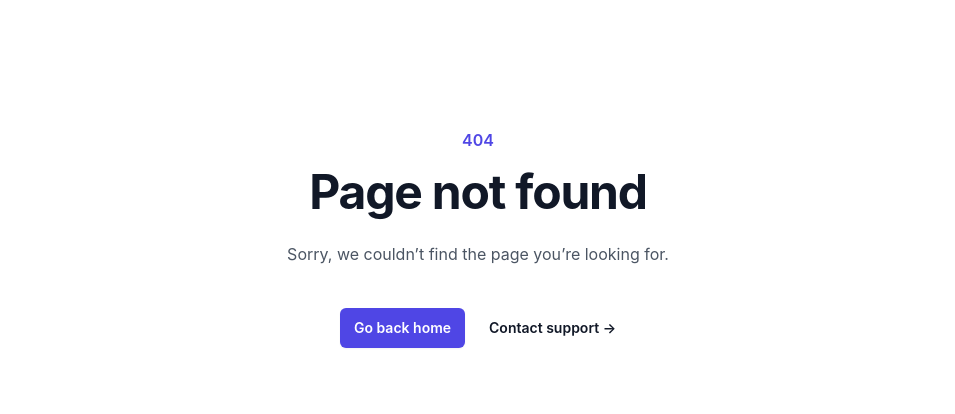
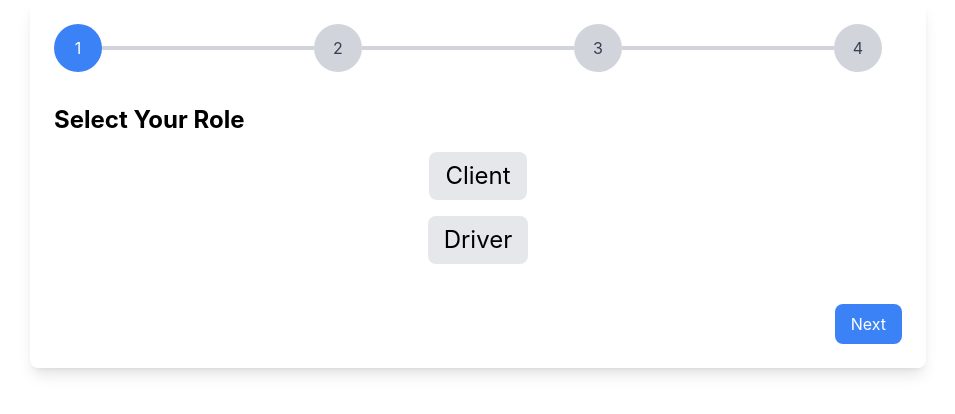
Before and after one commit to assemabudeif/Shanta-Share, a React (Create React App) app: page /register in a window 1280 px wide. Before the commit this address had no page. Shown: the top 414 px of the page, without its empty margins (162-1117 px from the left). Built offline with nearby package versions, Linux system fonts and the light colour scheme.

Commit message:
chore: Add react-icons package to package.json and package-lock.json

```diff
--- a/package.json
+++ b/package.json
@@ -12,6 +12,7 @@
     "axios": "^1.7.4",
     "react": "^18.3.1",
     "react-dom": "^18.3.1",
+    "react-icons": "^5.3.0",
     "react-router-dom": "^6.26.1",
     "react-scripts": "5.0.1",
     "redux": "^5.0.1",
--- a/src/App.js
+++ b/src/App.js
@@ -5,13 +5,14 @@ import './index.css';
 // import DriverProfile from './components/driverProfile';
 import CustomerViewProfile from './components/customerViewProfile';
 import DriverViewProfile from './components/driverVeiwProfile';
-import {BrowserRouter, Route, Routes} from "react-router-dom";
+import { BrowserRouter, Route, Routes } from "react-router-dom";
 import HomePage from "./Pages/HomePage";
 import PostDetailsPage from "./Pages/PostDetailsPage";
 import PageNotFound from "./Pages/PageNotFound";
 import DriverProfile from './components/driverProfile';
 // import ReviewCard from './components/Reviews/reviewCard';
 import ReviewsList from './components/Reviews/reviewList';
+import RegistrationForm from './Components/RegistrationForm';
 
 const handleSave = (updatedDriver) => {
   console.log('Saved Driver Data:', updatedDriver);
@@ -31,6 +32,7 @@ function App() {
       <BrowserRouter>
         <Routes>
           <Route path="/" element={<HomePage />} />
+          <Route path='/register' element={<RegistrationForm />} />
           {/* <Route path="/reviewCard" element={<ReviewCard />} /> */}
           <Route path="/reviewList" element={<ReviewsList />} />
           <Route path="/driverProfile/:id" element={<DriverProfile onSave={handleSave} />} />
--- a/src/Components/RegistrationForm.js
+++ b/src/Components/RegistrationForm.js
@@ -302,8 +302,7 @@ const RegistrationForm = () => {
             <button
               type="button"
               onClick={() => setRole('client')}
-    className={`text-2xl px-4 py-2 rounded-lg ${
-      role === 'client' ? 'bg-blue-500 text-white' : 'bg-gray-200'
+              className={`text-2xl px-4 py-2 rounded-lg ${role === 'client' ? 'bg-blue-500 text-white' : 'bg-gray-200'
                 }`}
             >
               Client
@@ -311,8 +310,7 @@ const RegistrationForm = () => {
             <button
               type="button"
               onClick={() => setRole('driver')}
-    className={`text-2xl px-4 py-2 rounded-lg ${
-      role === 'driver' ? 'bg-blue-500 text-white' : 'bg-gray-200'
+              className={`text-2xl px-4 py-2 rounded-lg ${role === 'driver' ? 'bg-blue-500 text-white' : 'bg-gray-200'
                 }`}
             >
               Driver
```
Also changed, not shown: 1 other file (tests, documents, lock files or other folders). Lines whose indentation alone changed are shown as unchanged.
